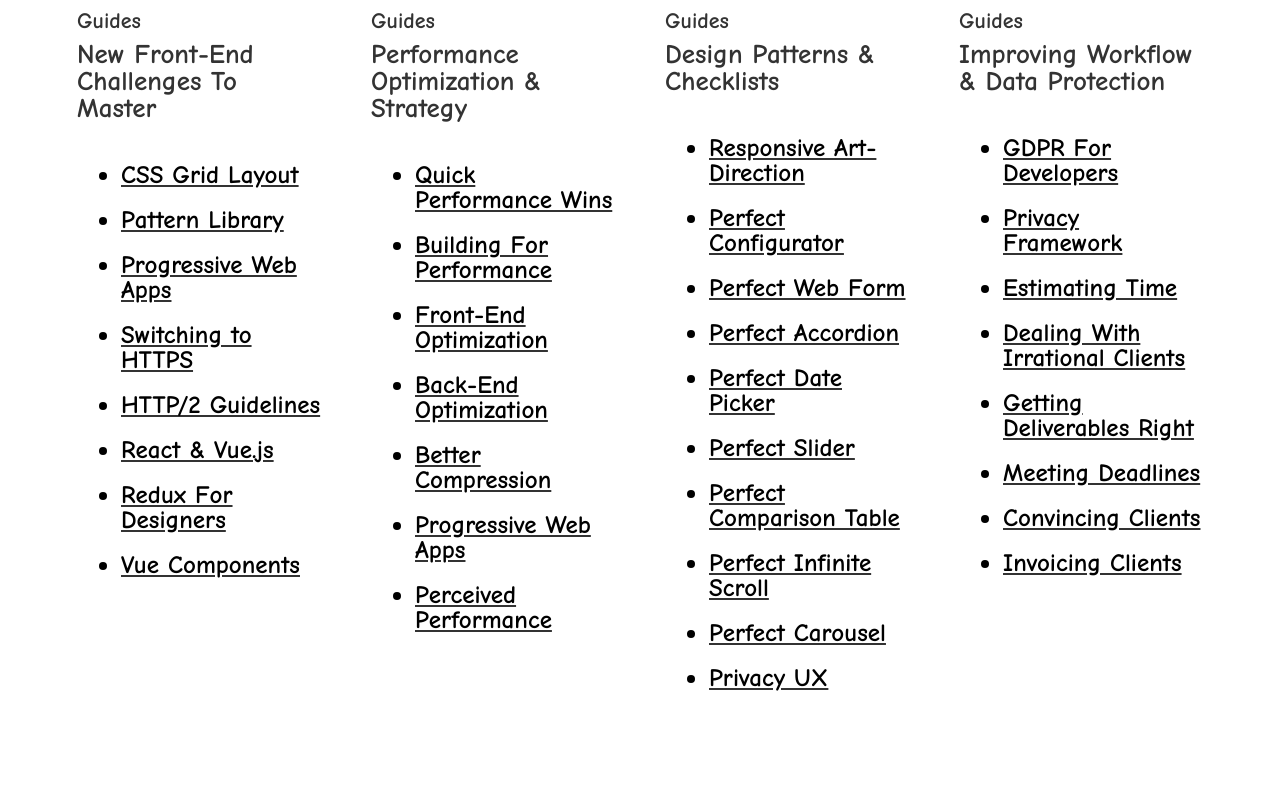
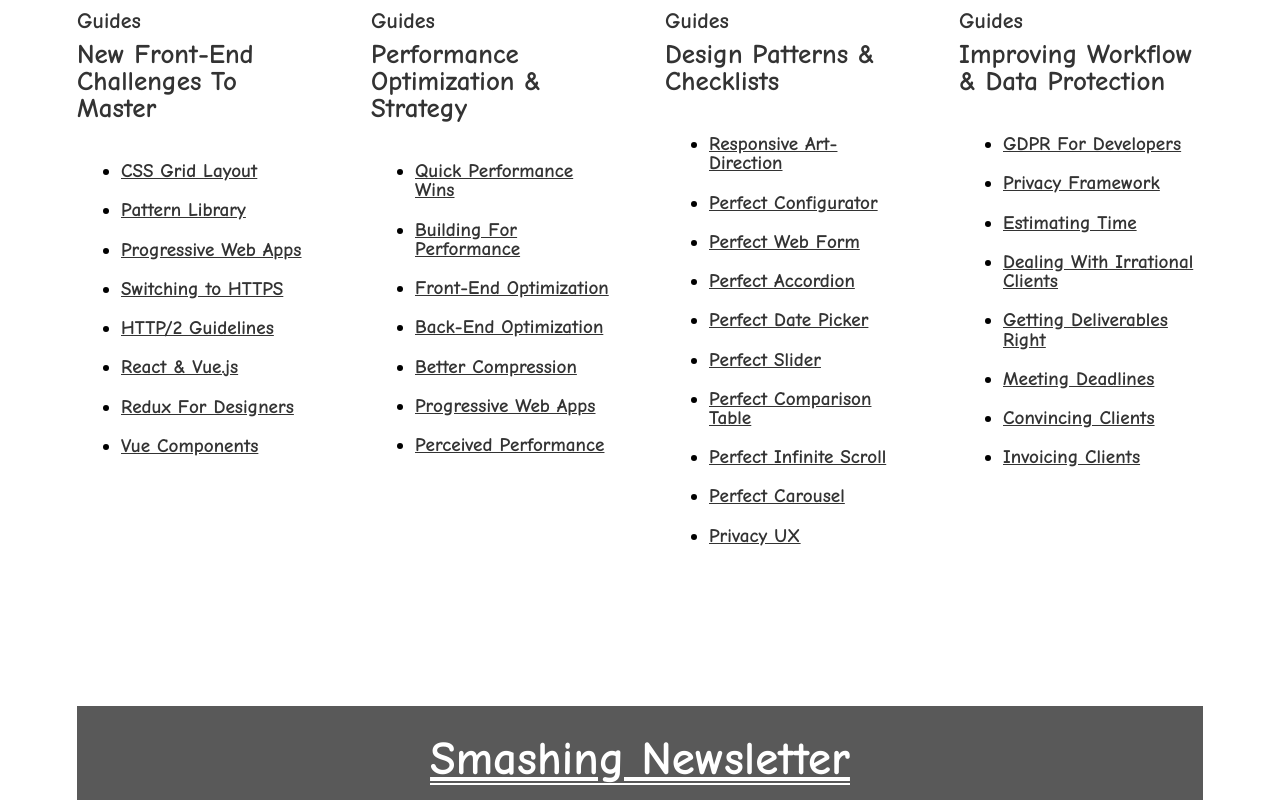
Before and after one commit to Azeem838/smashing-magazine-heat-map, a website: page index.html in a window 1280 px wide. Shown: the part 6480-7280 px from the top of the page. Drawn offline with Linux system fonts and the light colour scheme.

Commit message:
fixed HTML semantic error and added favicon

```diff
--- a/index.html
+++ b/index.html
@@ -3,7 +3,8 @@
   <head>
     <meta charset="UTF-8" />
     <meta name="viewport" content="width=device-width, initial-scale=1.0" />
-    <title>Document</title>
+    <title>Smashing Magazine</title>
+    <link rel="icon" href="./images/favicon.ico" type="image/x-icon" />
     <link
       href="https://fonts.googleapis.com/css2?family=Comic+Neue:wght@700&display=swap"
       rel="stylesheet"
@@ -298,7 +299,7 @@
           <a class="white-text" href="#">Join the family.</a>
         </p>
 
-        <button href="#">
+        <button type="button">
           Explore features<i class="fas fa-long-arrow-alt-right"></i>
         </button>
         <span
@@ -405,7 +406,7 @@
           <a class="white-text" href="#">Join the family.</a>
         </p>
 
-        <button href="#">
+        <button type="button">
           See Upcomming Episodes<i class="fas fa-long-arrow-alt-right"></i>
         </button>
         <span
@@ -419,7 +420,8 @@
         ></a>
       </div>
       <section class="more-book flex-full align-center black-text">
-        <time class="block-element">March 2020 • Shipping now</time>
+        <time datetime="2013-04-06T13:53">March 2020 • Shipping now</time>
+
         <a href="#">Ethical Design Handbook:</a>
         <h1>Leaving Dark Patterns Behind.</h1>
         <p>
@@ -580,7 +582,7 @@
         <h2 class="hidden">""</h2>
         <a href="#" class="black-text">More Links on Twitter </a>
       </section>
-      <container class="design-systems">
+      <section class="design-systems">
         <div>
           <h4>FEATURED SMASHING BOOK</h4>
           <a href="#" class="white-text"><h2>Design Systems</h2></a>
@@ -598,133 +600,102 @@
           src="./images/design-systems-hardcover-book.png"
           alt="design-systems-book"
         />
-      </container>
-      <container class="guides">
+      </section>
+      <section class="guides">
         <div class="front-end">
           <h6 class="black-text">Guides</h6>
           <h2 class="black-text">New Front-End Challenges To Master</h2>
           <ul class="guide-links">
-            <a class="black-text" href="#">
-              <li>CSS Grid Layout</li>
-            </a>
-            <a class="black-text" href="#">
-              <li>Pattern Library</li>
-            </a>
-            <a class="black-text" href="#">
-              <li>Progressive Web Apps</li>
-            </a>
-            <a class="black-text" href="#">
-              <li>Switching to HTTPS</li>
-            </a>
-            <a class="black-text" href="#">
-              <li>HTTP/2 Guidelines</li>
-            </a>
-            <a class="black-text" href="#">
-              <li>React & Vue.js</li>
-            </a>
-            <a class="black-text" href="#">
-              <li>Redux For Designers</li>
-            </a>
-            <a class="black-text" href="#">
-              <li>Vue Components</li>
-            </a>
+            <li>
+              <a class="black-text" href="#">CSS Grid Layout </a>
+            </li>
+
+            <li><a class="black-text" href="#">Pattern Library</a></li>
+
+            <li><a class="black-text" href="#">Progressive Web Apps</a></li>
+
+            <li><a class="black-text" href="#">Switching to HTTPS</a></li>
+
+            <li><a class="black-text" href="#">HTTP/2 Guidelines</a></li>
+
+            <li><a class="black-text" href="#">React & Vue.js</a></li>
+
+            <li><a class="black-text" href="#">Redux For Designers</a></li>
+
+            <li><a class="black-text" href="#">Vue Components</a></li>
           </ul>
         </div>
         <div class="performance-op">
           <h6 class="black-text">Guides</h6>
           <h2 class="black-text">Performance Optimization & Strategy</h2>
           <ul class="guide-links">
-            <a class="black-text" href="#">
-              <li>Quick Performance Wins</li>
-            </a>
-            <a class="black-text" href="#">
-              <li>Building For Performance</li>
-            </a>
-            <a class="black-text" href="#">
-              <li>Front-End Optimization</li>
-            </a>
-            <a class="black-text" href="#">
-              <li>Back-End Optimization</li>
-            </a>
-            <a class="black-text" href="#">
-              <li>Better Compression</li>
-            </a>
-            <a class="black-text" href="#">
-              <li>Progressive Web Apps</li>
-            </a>
-            <a class="black-text" href="#">
-              <li>Perceived Performance</li>
-            </a>
+            <li><a class="black-text" href="#">Quick Performance Wins</a></li>
+
+            <li><a class="black-text" href="#">Building For Performance</a></li>
+
+            <li><a class="black-text" href="#">Front-End Optimization</a></li>
+
+            <li><a class="black-text" href="#">Back-End Optimization</a></li>
+
+            <li><a class="black-text" href="#">Better Compression</a></li>
+
+            <li><a class="black-text" href="#">Progressive Web Apps</a></li>
+
+            <li><a class="black-text" href="#">Perceived Performance</a></li>
           </ul>
         </div>
         <div class="design-patterns">
           <h6 class="black-text">Guides</h6>
           <h2 class="black-text">Design Patterns & Checklists</h2>
           <ul class="guide-links">
-            <a class="black-text" href="#">
-              <li>Responsive Art-Direction</li>
-            </a>
-            <a class="black-text" href="#">
-              <li>Perfect Configurator</li>
-            </a>
-            <a class="black-text" href="#">
-              <li>Perfect Web Form</li>
-            </a>
-            <a class="black-text" href="#">
-              <li>Perfect Accordion</li>
-            </a>
-            <a class="black-text" href="#">
-              <li>Perfect Date Picker</li>
-            </a>
-            <a class="black-text" href="#">
-              <li>Perfect Slider</li>
-            </a>
-            <a class="black-text" href="#">
-              <li>Perfect Comparison Table</li>
-            </a>
-            <a class="black-text" href="#">
-              <li>Perfect Infinite Scroll</li>
-            </a>
-            <a class="black-text" href="#">
-              <li>Perfect Carousel</li>
-            </a>
-            <a class="black-text" href="#">
-              <li>Privacy UX</li>
-            </a>
+            <li><a class="black-text" href="#">Responsive Art-Direction</a></li>
+
+            <li><a class="black-text" href="#">Perfect Configurator</a></li>
+
+            <li><a class="black-text" href="#">Perfect Web Form</a></li>
+
+            <li><a class="black-text" href="#">Perfect Accordion</a></li>
+
+            <li><a class="black-text" href="#">Perfect Date Picker</a></li>
+
+            <li><a class="black-text" href="#">Perfect Slider</a></li>
+
+            <li><a class="black-text" href="#">Perfect Comparison Table</a></li>
+
+            <li><a class="black-text" href="#">Perfect Infinite Scroll</a></li>
+
+            <li><a class="black-text" href="#">Perfect Carousel</a></li>
+
+            <li><a class="black-text" href="#">Privacy UX</a></li>
           </ul>
         </div>
         <div class="workflow">
           <h6 class="black-text">Guides</h6>
           <h2 class="black-text">Improving Workflow & Data Protection</h2>
           <ul class="guide-links">
-            <a class="black-text" href="#">
-              <li>GDPR For Developers</li>
-            </a>
-            <a class="black-text" href="#">
-              <li>Privacy Framework</li>
-            </a>
-            <a class="black-text" href="#">
-              <li>Estimating Time</li>
-            </a>
-            <a class="black-text" href="#">
-              <li>Dealing With Irrational Clients</li>
-            </a>
-            <a class="black-text" href="#">
-              <li>Getting Deliverables Right</li>
-            </a>
-            <a class="black-text" href="#">
-              <li>Meeting Deadlines</li>
-            </a>
-            <a class="black-text" href="#">
-              <li>Convincing Clients</li>
-            </a>
-            <a class="black-text" href="#">
-              <li>Invoicing Clients</li>
-            </a>
+            <li><a class="black-text" href="#">GDPR For Developers</a></li>
+
+            <li><a class="black-text" href="#">Privacy Framework</a></li>
+
+            <li><a class="black-text" href="#">Estimating Time</a></li>
+
+            <li>
+              <a class="black-text" href="#">Dealing With Irrational Clients</a>
+            </li>
+
+            <li>
+              <a class="black-text" href="#">Getting Deliverables Right</a>
+            </li>
+
+            <li><a class="black-text" href="#">Meeting Deadlines</a></li>
+
+            <li><a class="black-text" href="#">Convincing Clients</a></li>
+
+            <li><a class="black-text" href="#">Invoicing Clients</a></li>
           </ul>
         </div>
-      </container>
-      <container class="smash-newsletter">
+      </section>
+      <section class="smash-newsletter">
         <a class="white-text" href="#">
           <h2>Smashing Newsletter</h2>
         </a>
@@ -743,7 +714,7 @@
           Front-end, design and UX. Sent 2x a month.<br />You can always
           unsubscribe with just one click.
         </span>
-      </container>
+      </section>
       <div class="black-text see-all-articles separator">
         <a href="#"
           >SEE ALL ARTICLES<i class="fas fa-long-arrow-alt-right"></i
--- a/style.css
+++ b/style.css
@@ -511,14 +511,14 @@
 }
 
 .guides div ul {
-  line-height: 25px;
+  color: #000;
   padding-left: 44px;
   list-style-type: disc;
 }
 
-.guides div ul a li {
+.guides div ul li {
   padding: 10px 0;
-  font-size: 25px;
+  font-size: 1.2em;
   color: black;
 }
 
```
Also changed, not shown: images/favicon .ico (added), images/favicon.ico (added).
